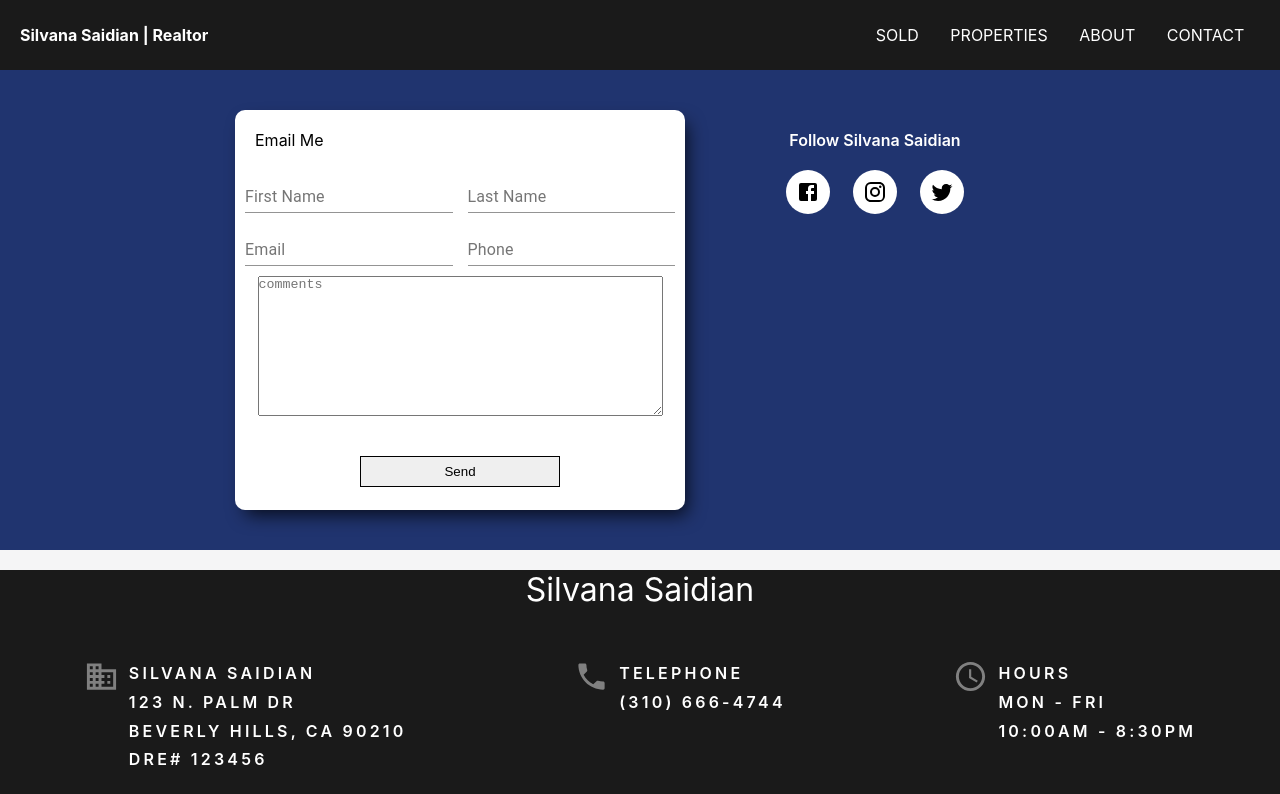
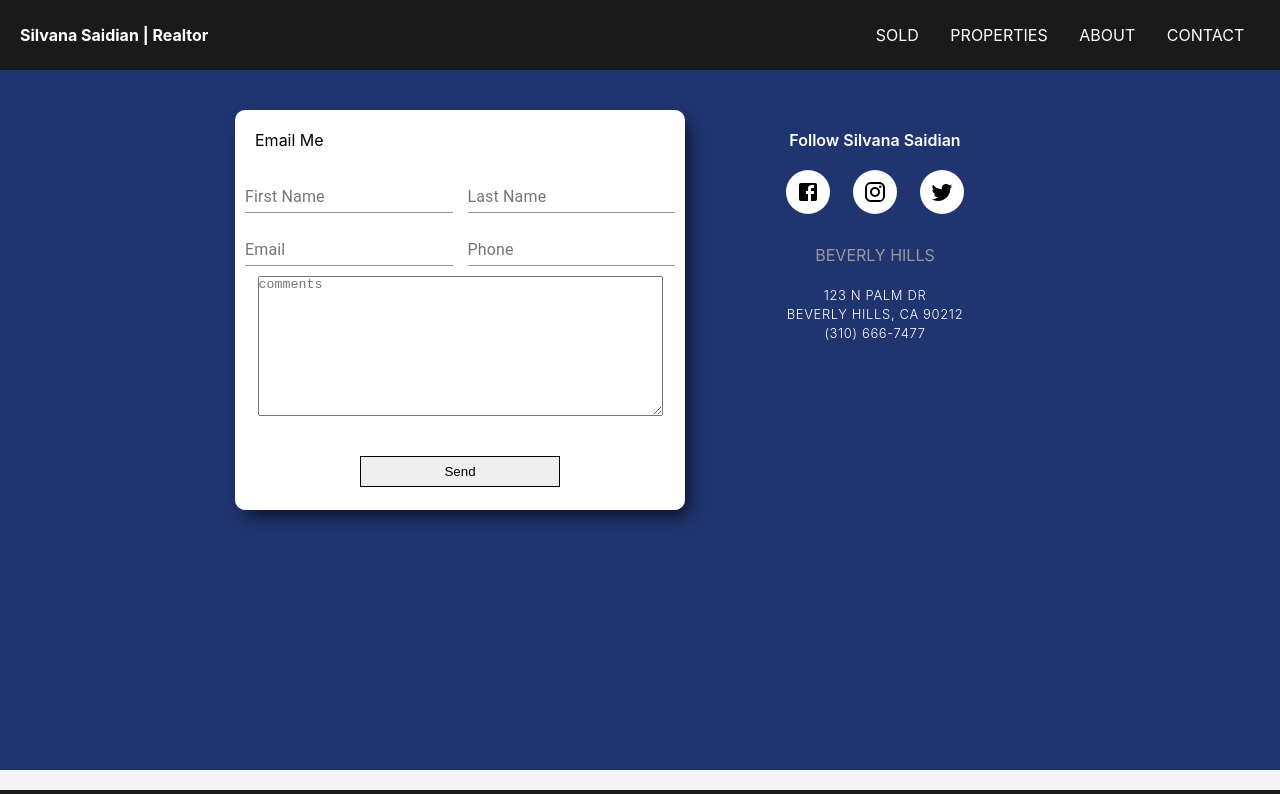
Before and after one commit to rissandimo/silvana-setareh-real-estate, a React (Create React App) app: page /contact in a window 1280 px wide. Shown: the top 794 px of the page. Built offline with nearby package versions, Linux system fonts and the light colour scheme.

Commit message:
Added updated address

```diff
--- a/src/components/contact/Contact.css
+++ b/src/components/contact/Contact.css
@@ -1,6 +1,32 @@
 .contact{
     background-color: #20346F;
     padding: 40px;
+    height: 700px;
+}
+
+.contact__address{
+    color: white;
+    display: flex;
+    flex-direction: column;
+    justify-content: space-around;
+    height: 120px;
+    margin: 20px auto 0 auto;
+    text-align: center;
+    width: 200px;
+}
+
+.contact__address > .city{
+    color:#999999;
+    font-weight: 400;
+}
+
+.contact__address > .location{
+    font-size: 13px;
+    display: flex;
+    flex-direction: column;
+    font-weight: 300;
+    letter-spacing: 0.04rem;
+    line-height: 1.2rem;
 }
 
 .contact__container{
@@ -16,10 +42,16 @@
     text-align: center;
 }
 
+.contact__container > .contact__info{
+    display: flex;
+    flex-direction: column;
+}
+
 .contact__social-media > p{
     color: white;
     font-weight: 600;
     margin: 20px 0;
+    text-align: center;
 }
 
 .contact__social-media > .social__media-links{
--- a/src/components/contact/Contact.js
+++ b/src/components/contact/Contact.js
@@ -16,23 +16,37 @@ const Contact = () => {
 return (
     <div className="contact">
         <div className="contact__container">
+
             <div className="contact__form">
                 <ContactForm />
             </div>
+
+            <div className="contact__info">
                 <div className="contact__social-media">
                     <p>Follow Silvana Saidian </p>
                     <div className="social__media-links">
                     <span className="link">
-                    <FacebookIcon className='link' />
+                        <FacebookIcon />
                     </span>
                     <span className="link">
-                    <InstagramIcon className='link' />
+                        <InstagramIcon />
                     </span>
                     <span className="link">
-                    <TwitterIcon className='link' />
+                        <TwitterIcon />
                     </span>
                     </div>
                 </div>
+
+                <div className="contact__address">
+                    <h4 className="city">BEVERLY HILLS</h4>
+                    <div className="location">
+                        <span>123 N PALM DR</span>
+                        <span>BEVERLY HILLS, CA 90212</span>
+                        <span>(310) 666-7477</span>
+                    </div>
+                </div>
+            </div>
+
         </div>
     </div>
         )
```
Lines whose indentation alone changed are shown as unchanged.
